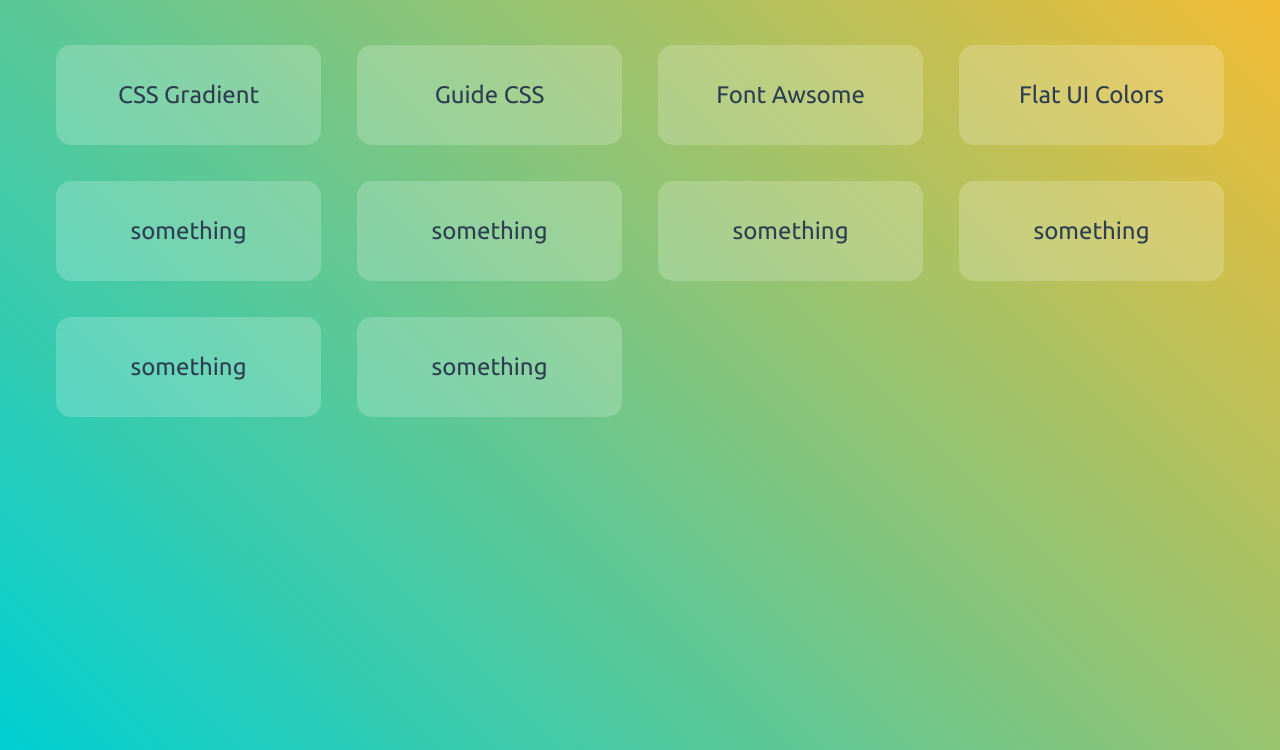
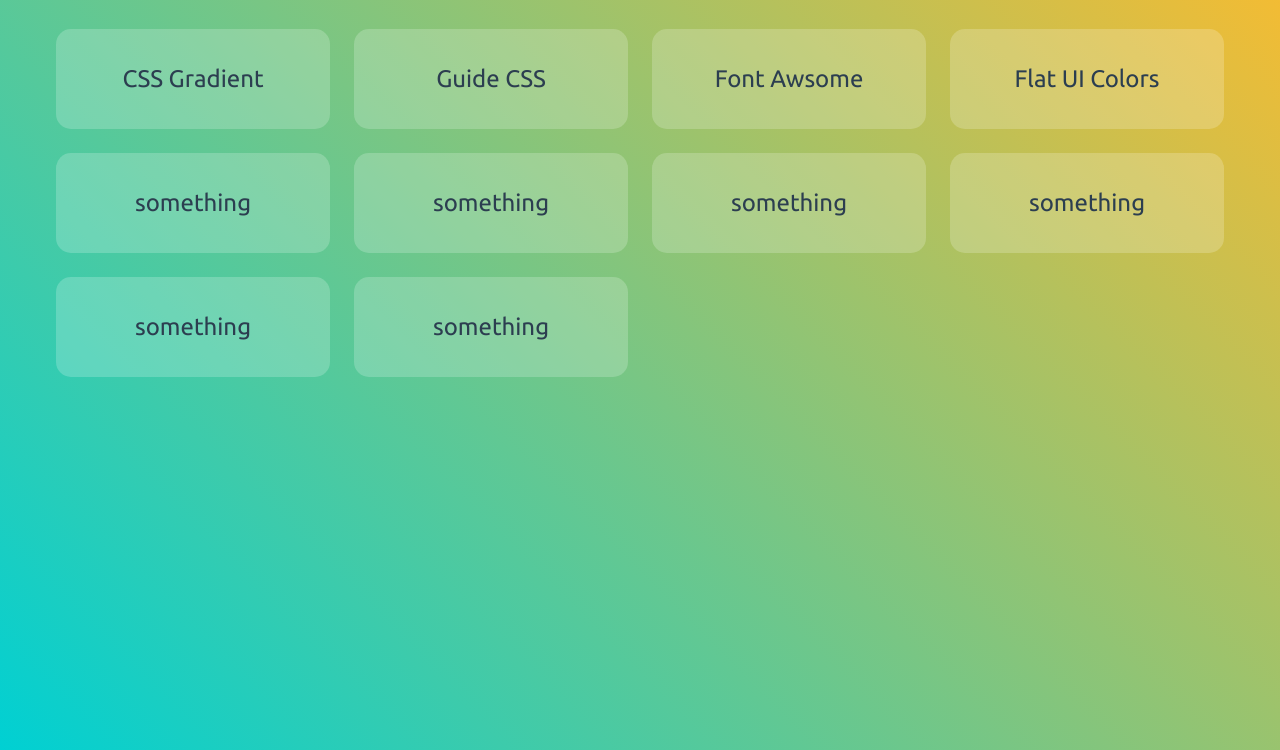
Before and after one commit to Erel0251/Erel0251.github.io, a plain HTML site: page Tool/index.html in a window 1280 px wide. Shown: the part 90-840 px from the top of the page. Drawn offline with Linux system fonts and the light colour scheme.

Commit message:
Update style.css
yep, update

```diff
--- a/Tool/style.css
+++ b/Tool/style.css
@@ -9,8 +9,7 @@
 }
 
 body {
-  background: rgb(0, 208, 211);
-  background: linear-gradient(45deg, rgba(0, 208, 211, 1) 0%, rgba(253, 187, 45, 1) 100%);
+  background: linear-gradient(45deg, rgba(0, 208, 211, 1), rgba(253, 187, 45, 1));
   height: 100vh;
 }
 
@@ -60,6 +59,6 @@ h1 {
   display: grid;
   grid-template-columns: repeat(auto-fit, minmax(240px, 1fr));
   align-items: center;
-  margin: 2rem;
-  grid-gap: 1.5rem;
+  margin: 0 2rem;
+  grid-gap: 1rem;
 }
```
